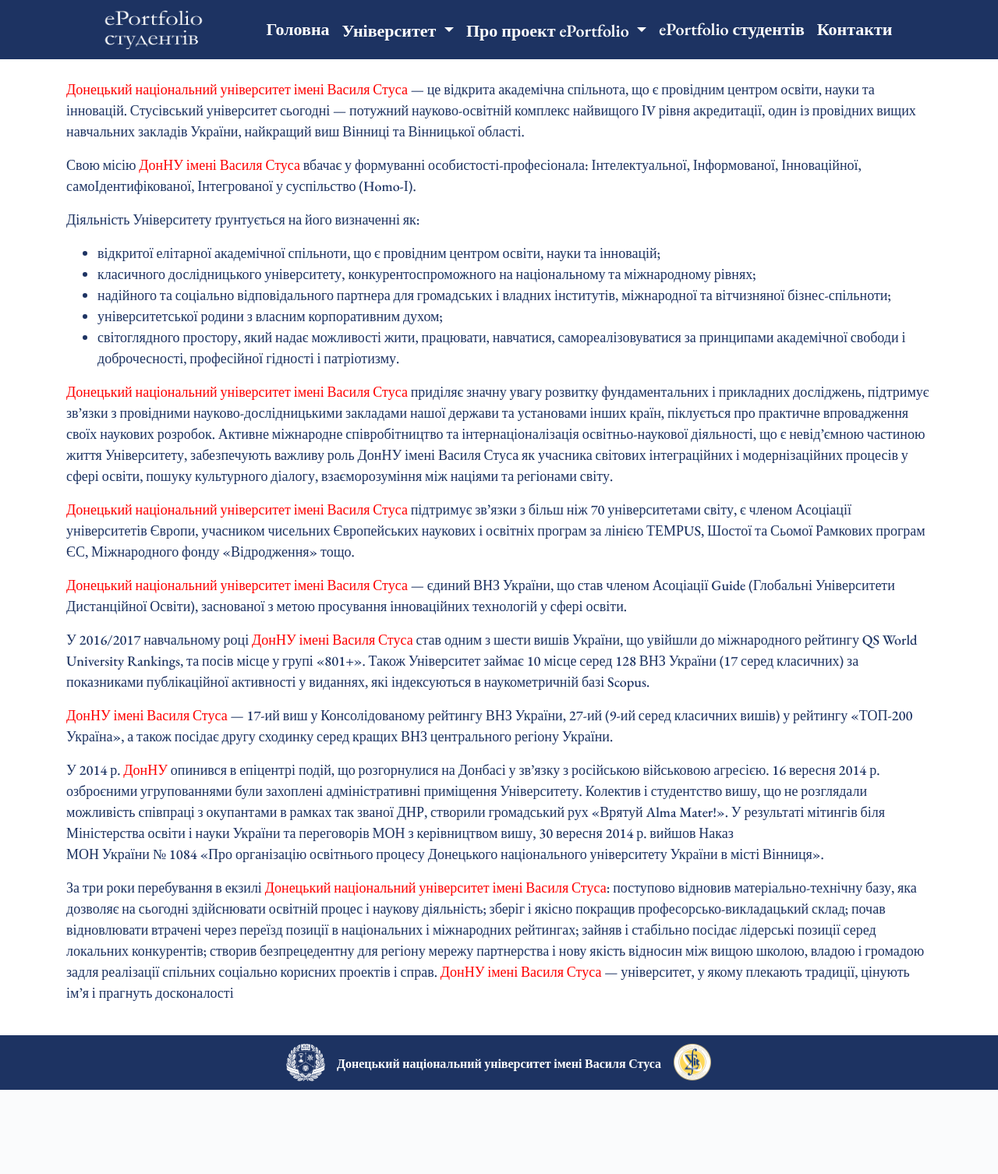
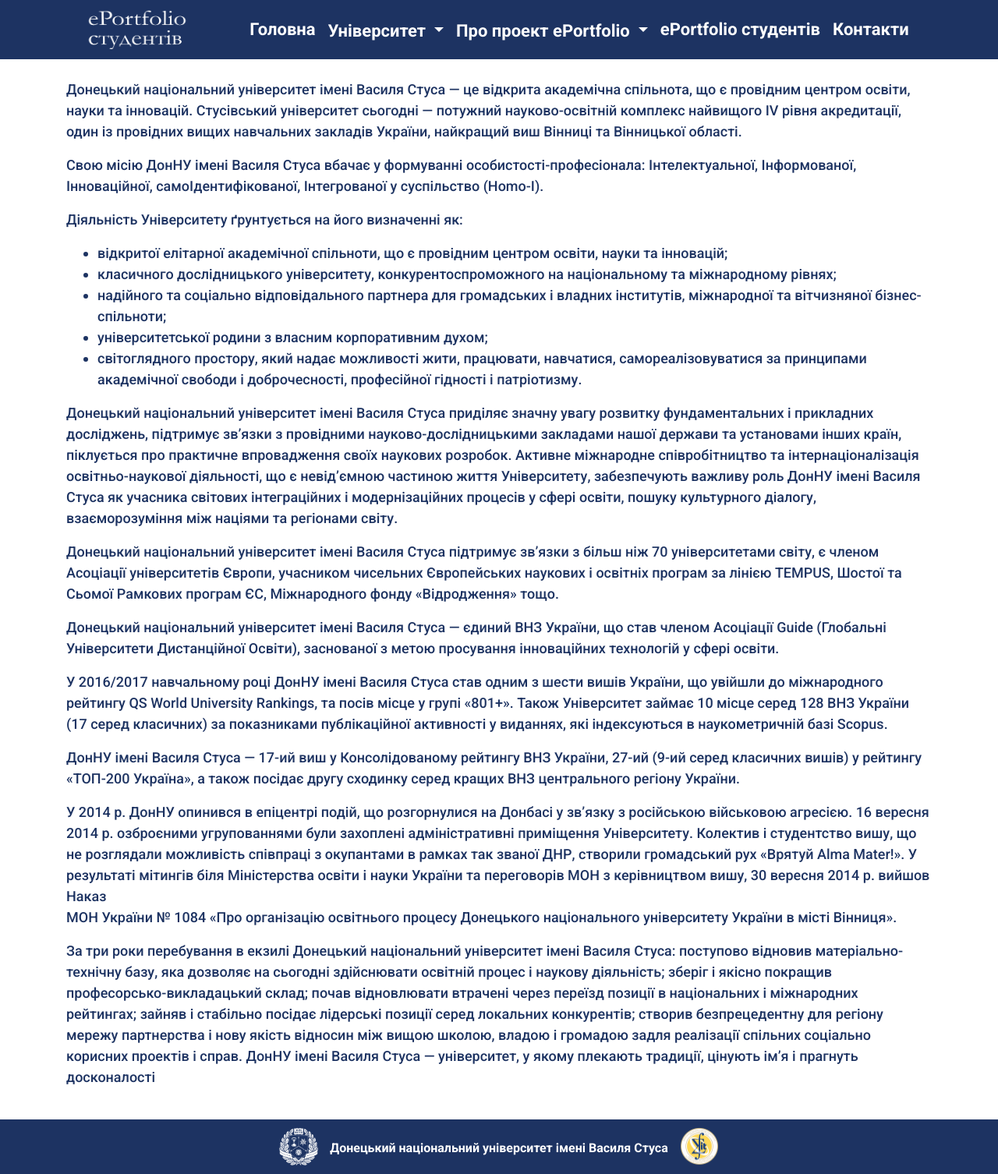
Before and after one commit to artspektor/Final_WoW_Teacher, a PHP site: page /about.html in a window 1280 px wide. Shown: the whole page at 78% size. Before the commit the page ends 1398 px from the top, so only its background shows below. Run offline with PHP 8.4, Linux system fonts and the light colour scheme; some libraries are stand-ins or nearby versions.

Commit message:
dell span

```diff
--- a/about.html
+++ b/about.html
@@ -70,13 +70,13 @@
 				<div class="row">
 					<div class="col-sm-12 col-md-12 col-xl-12 col-lg-12">
 						<p class="text">
-							<span class="nameDonNU">Донецький національний університет імені Василя Стуса</span> — це відкрита академічна
+							Донецький національний університет імені Василя Стуса — це відкрита академічна
 							спільнота, що є провідним центром освіти, науки та інновацій. Стусівський університет сьогодні — потужний
 							науково-освітній комплекс найвищого ІV рівня акредитації, один із провідних вищих навчальних закладів України,
 							найкращий виш Вінниці та Вінницької області.
 						</p>
 						<p class="text">
-							Свою місію <span class="nameDonNU">ДонНУ імені Василя Стуса</span> вбачає у формуванні особистості-професіонала:
+							Свою місію ДонНУ імені Василя Стуса вбачає у формуванні особистості-професіонала:
 							Інтелектуальної, Інформованої, Інноваційної, самоІдентифікованої, Інтегрованої у суспільство (Homo-І).
 						</p>
 						<p class="text">
@@ -91,7 +91,7 @@
 								<li class="text">світоглядного простору, який надає можливості жити, працювати, навчатися, самореалізовуватися
 									за принципами академічної свободи і доброчесності, професійної гідності і патріотизму.</li>
 							</ul>
-							<p class="text"><span class="nameDonNU">Донецький національний університет імені Василя Стуса</span> приділяє
+							<p class="text">Донецький національний університет імені Василя Стуса приділяє
 								значну увагу розвитку фундаментальних і прикладних досліджень, підтримує зв’язки з провідними
 								науково-дослідницькими закладами нашої держави та установами інших країн, піклується про практичне впровадження
 								своїх наукових розробок. Активне міжнародне співробітництво та інтернаціоналізація освітньо-наукової
@@ -99,25 +99,25 @@
 								учасника світових інтеграційних і модернізаційних процесів у сфері освіти, пошуку культурного діалогу,
 								взаєморозуміння між націями та регіонами світу.</p>
 
-							<p class="text"><span class="nameDonNU">Донецький національний університет імені Василя Стуса</span> підтримує
+							<p class="text">Донецький національний університет імені Василя Стуса підтримує
 								зв’язки з більш ніж 70 університетами світу, є членом Асоціації університетів Європи, учасником чисельних
 								Європейських наукових і освітніх програм за лінією ТЕМРUS, Шостої та Сьомої Рамкових програм ЄС, Міжнародного
 								фонду «Відродження» тощо.</p>
 
-							<p class="text"><span class="nameDonNU">Донецький національний університет імені Василя Стуса</span> — єдиний
+							<p class="text">Донецький національний університет імені Василя Стуса — єдиний
 								ВНЗ України, що став членом Асоціації Guide (Глобальні Університети Дистанційної Освіти), заснованої з метою
 								просування інноваційних технологій у сфері освіти.</p>
 
-							<p class="text">У 2016/2017 навчальному році <span class="nameDonNU">ДонНУ імені Василя Стуса</span> став одним
+							<p class="text">У 2016/2017 навчальному році ДонНУ імені Василя Стуса став одним
 								з шести вишів України, що увійшли до міжнародного рейтингу QS World University Rankings, та посів місце у групі
 								«801+». Також Університет займає 10 місце серед 128 ВНЗ України (17 серед класичних) за показниками
 								публікаційної активності у виданнях, які індексуються в наукометричній базі Scopus.</p>
 
-							<p class="text"><span class="nameDonNU">ДонНУ імені Василя Стуса</span> — 17-ий виш у Консолідованому рейтингу
+							<p class="text">ДонНУ імені Василя Стуса — 17-ий виш у Консолідованому рейтингу
 								ВНЗ України, 27-ий (9-ий серед класичних вишів) у рейтингу «ТОП-200 Україна», а також посідає другу сходинку
 								серед кращих ВНЗ центрального регіону України.</p>
 
-							<p class="text">У 2014 р. <span class="nameDonNU">ДонНУ</span> опинився в епіцентрі подій, що розгорнулися на
+							<p class="text">У 2014 р. ДонНУ опинився в епіцентрі подій, що розгорнулися на
 								Донбасі у зв’язку з російською військовою агресією. 16 вересня 2014 р. озброєними угрупованнями були захоплені
 								адміністративні приміщення Університету. Колектив і студентство вишу, що не розглядали можливість співпраці з
 								окупантами в рамках так званої ДНР, створили громадський рух «Врятуй Alma Mater!». У результаті мітингів біля
@@ -125,8 +125,8 @@
 								МОН України № 1084 «Про організацію освітнього процесу Донецького національного університету України в місті
 								Вінниця».</p>
 
-							<p class="text">За три роки перебування в екзилі <span class="nameDonNU">Донецький національний університет
-									імені Василя Стуса</span>:
+							<p class="text">За три роки перебування в екзилі Донецький національний університет
+								імені Василя Стуса:
 
 								поступово відновив матеріально-технічну базу, яка дозволяє на сьогодні здійснювати освітній процес і наукову
 								діяльність;
@@ -135,7 +135,7 @@
 								зайняв і стабільно посідає лідерські позиції серед локальних конкурентів;
 								створив безпрецедентну для регіону мережу партнерства і нову якість відносин між вищою школою, владою і
 								громадою задля реалізації спільних соціально корисних проектів і справ.
-								<span class="nameDonNU">ДонНУ імені Василя Стуса</span> — університет, у якому плекають традиції, цінують ім’я
+								ДонНУ імені Василя Стуса — університет, у якому плекають традиції, цінують ім’я
 								і прагнуть досконалості</p>
 						</p>
 					</div>
--- a/style/eportfolio.css
+++ b/style/eportfolio.css
@@ -7,6 +7,8 @@
     width: 350px;
     height: 350px;
     display: block;
+    margin-top: 45px;
+    margin-bottom: 45px;
     opacity: 1;
     -webkit-transform: scale(1, 1);
     -webkit-transition-timing-function: ease-out;
--- a/style/structure.css
+++ b/style/structure.css
@@ -14,7 +14,6 @@
 .carousel-item-about {
     height: auto !important;
     width: 95%;
-    height: 300px;
 }
 
 .f-link {
--- a/style/style.css
+++ b/style/style.css
@@ -1,7 +1,7 @@
-@import url('https://fonts.googleapis.com/css?family=EB+Garamond:400,500,600,700,800&subset=cyrillic,cyrillic-ext,latin-ext');
+@import url('https://fonts.googleapis.com/css?family=Roboto:400,400i,500,500i,700,700i,900,900i&subset=cyrillic-ext');
 
 body {
-    font-family: 'EB Garamond', serif;
+    font-family: 'Roboto', sans-serif;
 }
 
 header {
```
Also changed, not shown: style/contacts.css (+4 -15 lines).
